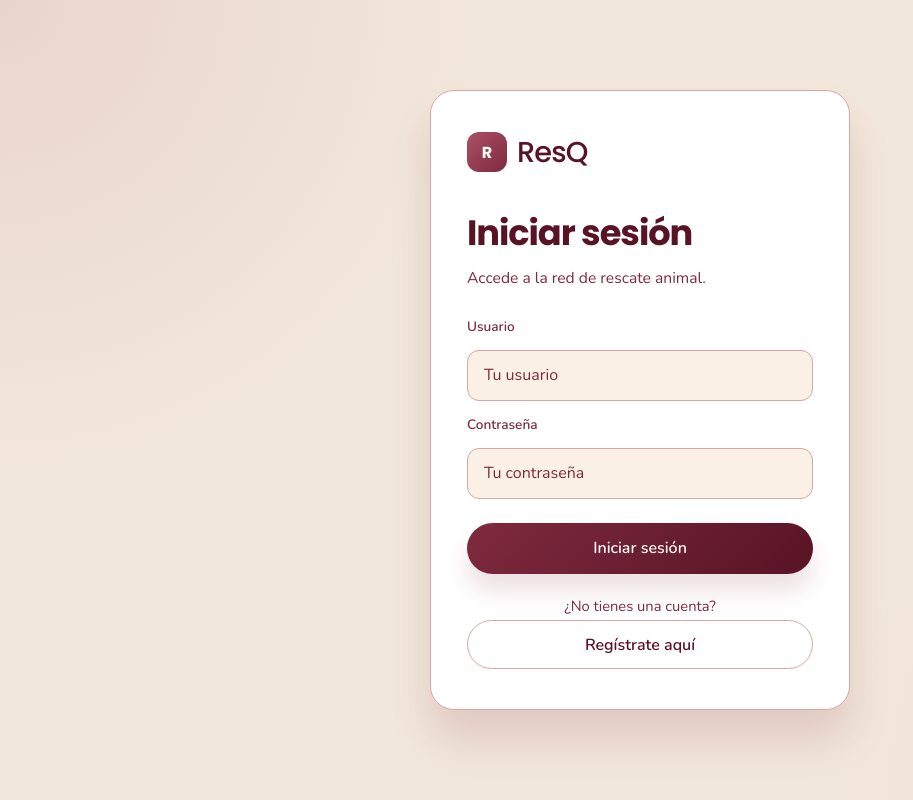
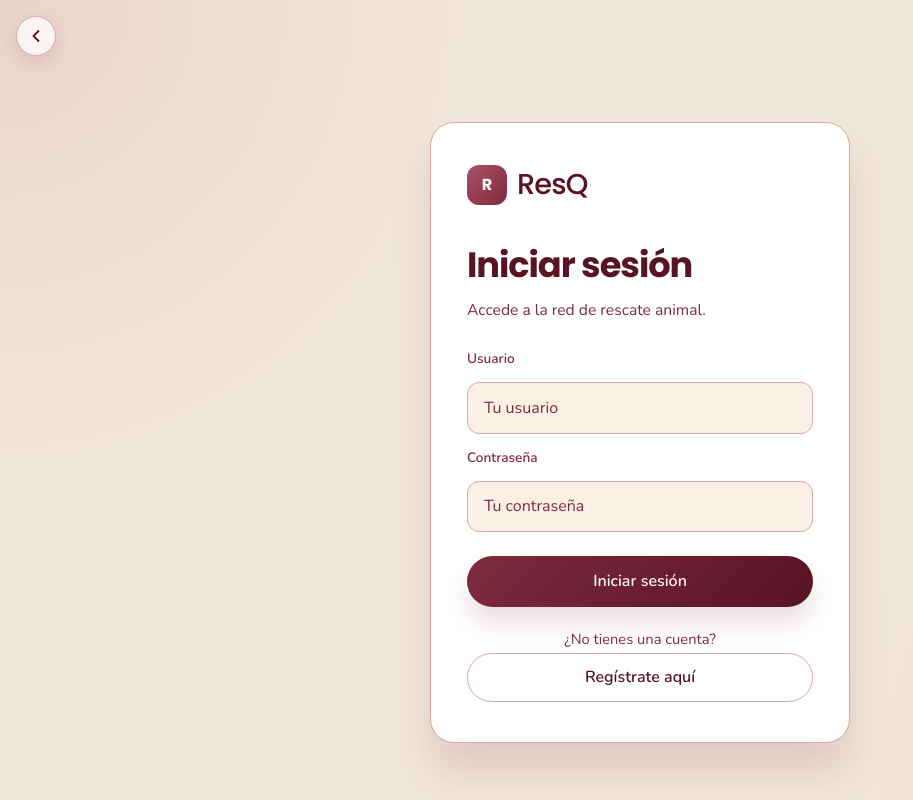
Before and after one commit to MatteoWiQ/resQ-frontend, an Angular app: page /login in a window 1280 px wide. Shown: the whole page, without its empty margins (0-913 px from the left). Built offline with nearby package versions, Linux system fonts and the light colour scheme.

Commit message:
feat(auth): agregar boton de volver atras reutilizable en login y registro

```diff
--- a/src/app/features/auth/pages/login/login.component.html
+++ b/src/app/features/auth/pages/login/login.component.html
@@ -1,4 +1,6 @@
 <main class="login-page">
+  <app-back-button />
+
   <section class="login-card">
     <div class="brand">
       <div class="brand-mark">R</div>
--- a/src/app/features/auth/pages/login/login.component.ts
+++ b/src/app/features/auth/pages/login/login.component.ts
@@ -4,11 +4,12 @@ import { FormsModule } from '@angular/forms';
 import { RouterLink } from '@angular/router';
 
 import { AuthService } from '../../../../core/services/auth.service';
+import { BackButtonComponent } from '../../../../shared/components/back-button/back-button.component';
 import { LoginRequest } from '../../../../shared/models/auth.models';
 
 @Component({
   selector: 'app-login',
-  imports: [FormsModule, RouterLink],
+  imports: [FormsModule, RouterLink, BackButtonComponent],
   templateUrl: './login.component.html',
   styleUrl: './login.component.css',
 })
--- a/src/app/features/auth/pages/register/register.html
+++ b/src/app/features/auth/pages/register/register.html
@@ -1,4 +1,6 @@
 <main class="register-page">
+  <app-back-button />
+
   <section class="register-card">
     <div class="brand">
       <div class="brand-mark">R</div>
--- a/src/app/features/auth/pages/register/register.ts
+++ b/src/app/features/auth/pages/register/register.ts
@@ -2,10 +2,11 @@ import { Component } from '@angular/core';
 import { FormsModule } from '@angular/forms';
 import { RouterLink } from '@angular/router';
 import { AuthService } from '../../../../core/services/auth.service';
+import { BackButtonComponent } from '../../../../shared/components/back-button/back-button.component';
 
 @Component({
   selector: 'app-register',
-  imports: [FormsModule, RouterLink],
+  imports: [FormsModule, RouterLink, BackButtonComponent],
   templateUrl: './register.html',
   styleUrl: './register.css',
 })
--- /dev/null
+++ b/src/app/shared/components/back-button/back-button.component.css
@@ -0,0 +1,30 @@
+.back-btn {
+  position: fixed;
+  top: max(16px, env(safe-area-inset-top));
+  left: max(16px, env(safe-area-inset-left));
+  z-index: 100;
+  display: grid;
+  place-items: center;
+  width: 40px;
+  height: 40px;
+  border: 1px solid var(--border);
+  border-radius: 50%;
+  background: color-mix(in srgb, var(--panel) 72%, transparent);
+  color: var(--text);
+  cursor: pointer;
+  backdrop-filter: blur(6px);
+  box-shadow: 0 6px 16px var(--shadow);
+  transition: transform 0.2s ease, background-color 0.2s ease;
+}
+
+.back-btn:hover {
+  transform: translateX(-2px);
+  background: var(--panel);
+}
+
+@media (max-width: 640px) {
+  .back-btn {
+    width: 36px;
+    height: 36px;
+  }
+}
--- /dev/null
+++ b/src/app/shared/components/back-button/back-button.component.html
@@ -0,0 +1,16 @@
+<button class="back-btn" type="button" (click)="goBack()" aria-label="Volver atrás">
+  <svg
+    xmlns="http://www.w3.org/2000/svg"
+    viewBox="0 0 24 24"
+    width="20"
+    height="20"
+    fill="none"
+    stroke="currentColor"
+    stroke-width="2.2"
+    stroke-linecap="round"
+    stroke-linejoin="round"
+    aria-hidden="true"
+  >
+    <polyline points="15 18 9 12 15 6" />
+  </svg>
+</button>
--- /dev/null
+++ b/src/app/shared/components/back-button/back-button.component.ts
@@ -0,0 +1,22 @@
+import { Location } from '@angular/common';
+import { Component, inject } from '@angular/core';
+import { Router } from '@angular/router';
+
+@Component({
+  selector: 'app-back-button',
+  imports: [],
+  templateUrl: './back-button.component.html',
+  styleUrl: './back-button.component.css',
+})
+export class BackButtonComponent {
+  private readonly location = inject(Location);
+  private readonly router = inject(Router);
+
+  goBack(): void {
+    if (window.history.length > 1) {
+      this.location.back();
+    } else {
+      this.router.navigate(['/']);
+    }
+  }
+}
```
